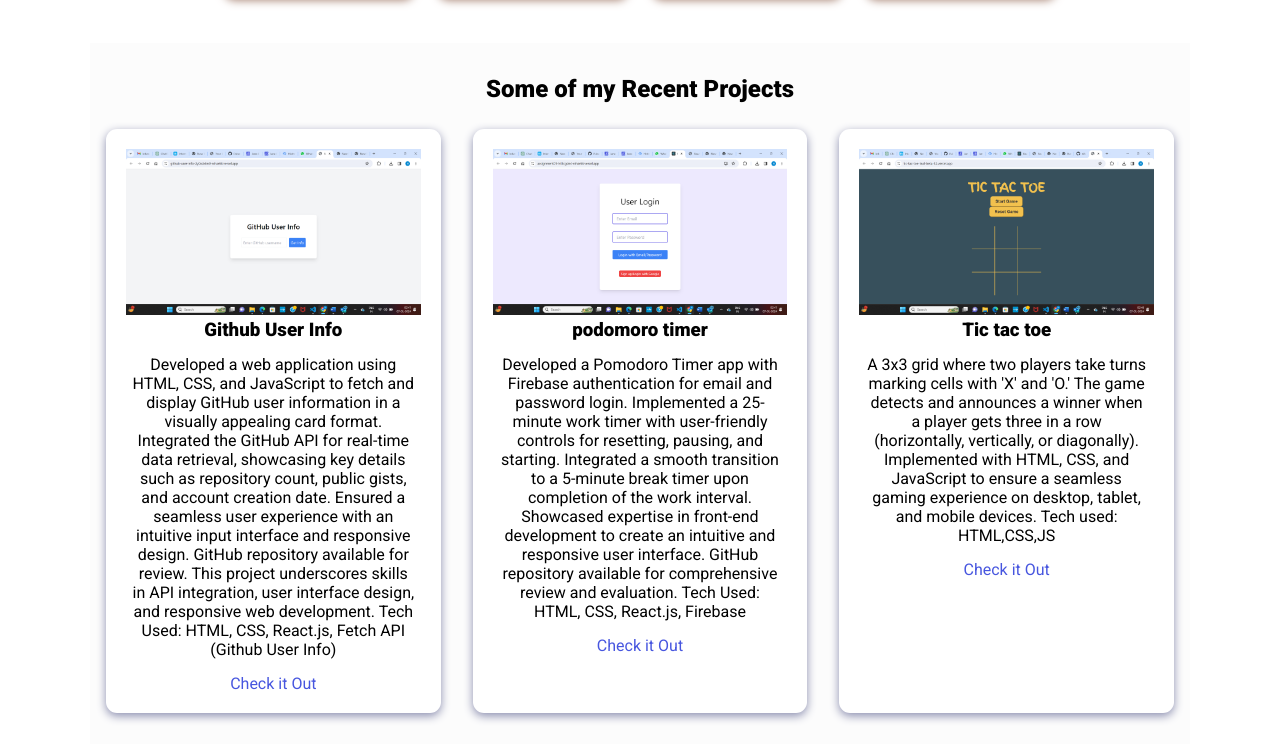
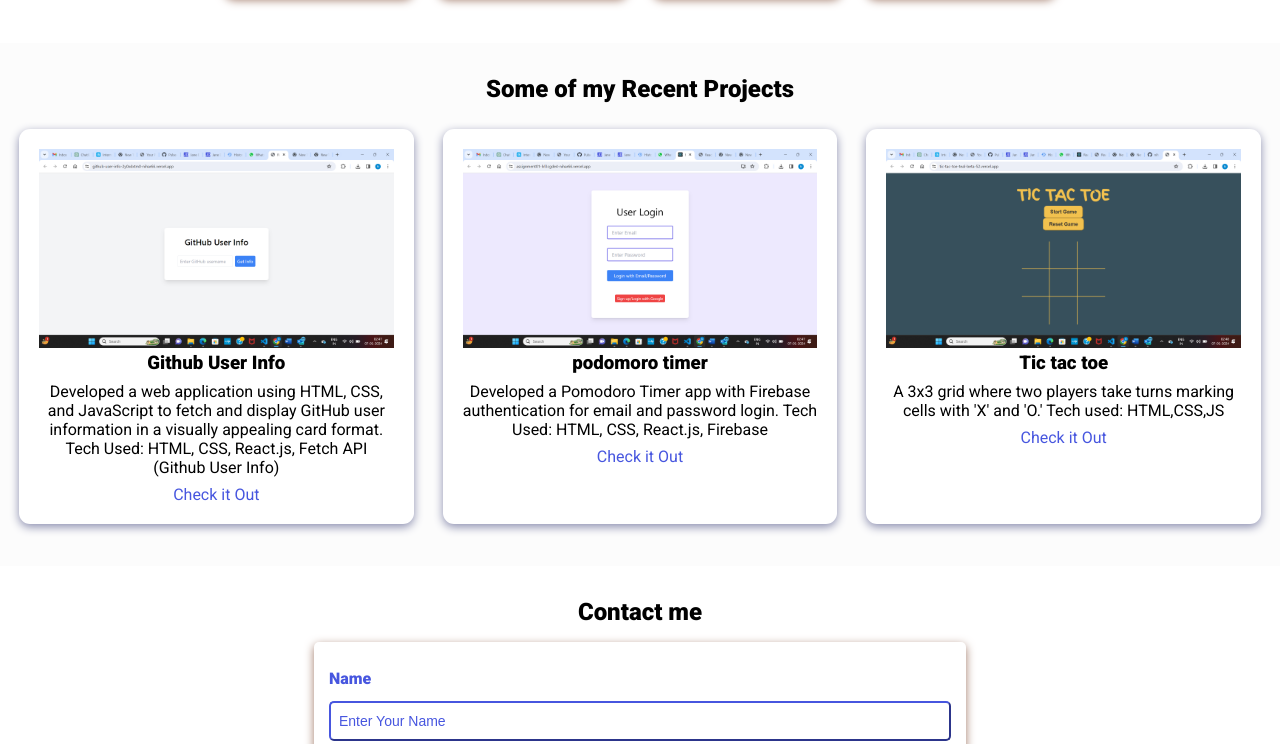
Before and after one commit to nihar66/niharika-portfolio, a plain HTML site: page index.html in a window 1280 px wide. Shown: the part 1157-1901 px from the top of the page. Drawn offline with nearby package versions, Linux system fonts and the light colour scheme.

Commit message:
first commit

```diff
--- a/icons/style.css
+++ b/icons/style.css
@@ -46,12 +46,6 @@
 body {
   font-family: var(--font-family);
 }
-
-section {
-   max-width: 1100px;
-  margin: auto;
-}
-
 /* CSS Resets end */
 
 /* Navbar */
@@ -172,23 +166,10 @@
 /* Skills section ends */
 
 /* Projects section */
-
 .projects {
   background-color: var(--bg-color);
   padding: 32px 0;
   margin-top: 2rem;
-  }
-
-  .project-pic {
-    width: 100%;
-    height: auto;
-    max-height: 200px;
-  }
-
-  .projects-container {
-    display: flex;
-    justify-content: space-around;
-    flex-wrap: wrap;
 }
 
 .projects-title {
@@ -196,15 +177,23 @@
   margin-bottom: 1rem;
 }
 
+.projects-container {
+  display: flex;
+  flex-wrap: wrap;
+  justify-content: space-evenly;
+}
+
 .project-container {
   text-align: center;
-    width: calc(33.3333% - 2rem); /* Divide the container into equal thirds with some margin */
+  width: calc(33.3333% - 2rem); /* Adjust the percentage and margin as needed */
   margin: 1rem;
+  padding: 1rem;
   box-sizing: border-box;
 }
 
-  .project-container p {
-    padding: 0.4rem;
+.project-pic {
+  width: 100%;
+  height: auto;
 }
 
 .project-title {
@@ -214,6 +203,7 @@
 .project-details {
   margin-bottom: var(--bottom-margin);
 }
+
 
 /* Projects section ends */
 
--- a/index.html
+++ b/index.html
@@ -56,18 +56,13 @@
         loading="lazy"
         class="hero-img"
       />
-      <style>
-      .navbar {
-        margin-bottom: 40px;
-      }
-    </style>
+
       <div class="bio animate__animated animate__shakeX">
         <h2 class="bio-title">Indroduction</h2>
         <p class="bio-text">
-          Recent computer science graduate specializing in front-end development,
-           blending strong academic foundations with hands-on coding skills.
-            A dedicated and self-motivated learner, I actively pursued self-improvement post-education, exploring emerging technologies. With a problem-solving mindset and a creative touch in design, I bring effective communication skills to contribute to collaborative teams. Eager to apply technical expertise in a professional environment, I am passionate about crafting dynamic online experiences.
-        </p>
+          Recent computer science graduate with a focus on front-end development,
+           blending strong academics with hands-on coding skills.
+            Self-motivated learner with a problem-solving mindset, creative design approach, and effective communication skills. Eager to apply technical expertise in a professional setting, passionate about crafting dynamic online experiences.
       </div>
     </section>
 
@@ -136,12 +131,8 @@
           <h3 class="project-title">Github User Info</h3>
           <p class="project-details">
             	Developed a web application using HTML, CSS, and JavaScript to fetch and display GitHub user information in a visually appealing card format.
-	            Integrated the GitHub API for real-time data retrieval, showcasing key details such as repository count, public gists, and account creation date.
-	              Ensured a seamless user experience with an intuitive input interface and responsive design.
-	             GitHub repository available for review. This project underscores skills in API integration, user interface design, and responsive web development.
-                 Tech Used: HTML, CSS, React.js, Fetch API (Github User Info)
-
-            </p>
+	            Tech Used: HTML, CSS, React.js, Fetch API (Github User Info)
+             </p>
           <a href="" target="_blank" class="project-link">Check it Out</a>
         </div>
         <div class="project-container project-card">
@@ -154,10 +145,6 @@
           <h3 class="project-title">podomoro timer</h3>
           <p class="project-details">
             	Developed a Pomodoro Timer app with Firebase authentication for email and password login.
-                 Implemented a 25-minute work timer with user-friendly controls for resetting, pausing, and starting.
-                 Integrated a smooth transition to a 5-minute break timer upon completion of the work interval.
-                   Showcased expertise in front-end development to create an intuitive and responsive user interface.
-                GitHub repository available for comprehensive review and evaluation.
             Tech Used: HTML, CSS, React.js, Firebase
            </p>
           <a href="https://assignment01-lvl3cgde4-nihar66.vercel.app/" target="_blank" class="project-link">Check it Out</a>
@@ -172,9 +159,7 @@
           <h3 class="project-title">Tic tac toe</h3>
           <p class="project-details">
             A 3x3 grid where two players take turns marking cells with 'X' and 'O.'
-            The game detects and announces a winner when a player gets three in a row (horizontally, vertically, or diagonally).
-            Implemented with HTML, CSS, and JavaScript to ensure a seamless gaming experience on desktop, tablet, and mobile devices.
-             Tech used: HTML,CSS,JS
+           Tech used: HTML,CSS,JS
           </p>
           <a href="https://tic-tac-toe-teal-beta-52.vercel.app/" target="_blank" class="project-link">Check it Out</a>
         </div>
```
Lines whose indentation alone changed are shown as unchanged.
